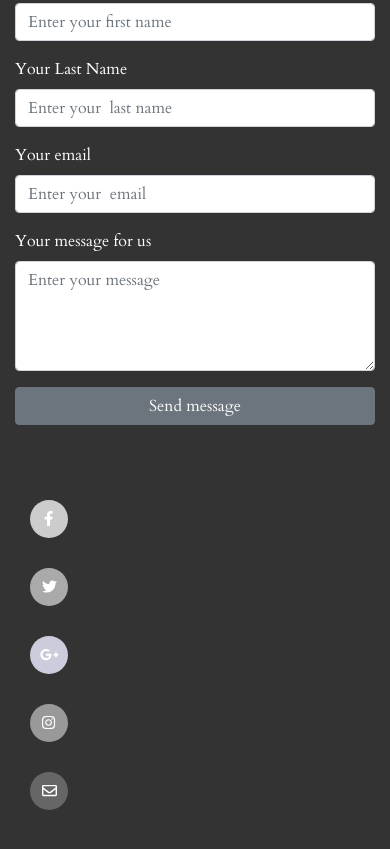
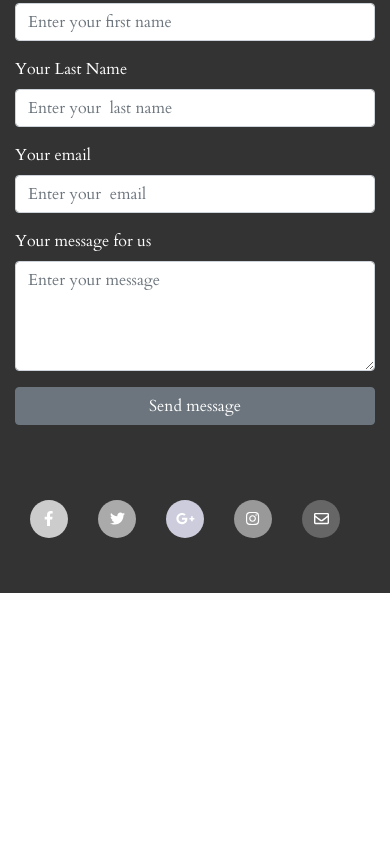
Before and after one commit to vskidevelopers/Vski, a plain HTML site: page index.html in a window 390 px wide. Shown: the part 5513-6362 px from the top of the page. After the commit the page ends 6106 px from the top, so only its background shows below. Drawn offline with nearby package versions, Linux system fonts and the light colour scheme.

Commit message:
Changed mobile view

```diff
--- a/css/style.default.css
+++ b/css/style.default.css
@@ -347,6 +347,12 @@ h6,
   }
 }
 
+@media (max-width: 560px) {
+  p.social {
+    flex-direction: row;
+  }
+}
+
 @media (max-width: 400px) {
   .rounded-circle-div {
     width: 350px;
@@ -360,6 +366,10 @@ h6,
     height: auto;
   }
 
+  p.social {
+    flex-direction: row;
+  }
+
   .centered {
     display: flex;
     align-items: center;
--- a/index.html
+++ b/index.html
@@ -260,7 +260,7 @@
                     <div class="text-center">
                       <input type="submit" name="submit" value="Send message" class="btn btn-secondary btn-block">
                     </div>
-                    <div class="form-group">
+                    <div class="form-group" style="margin-top: 20px;">
                       <div data-netlify-recaptcha="true"></div>
                     </div>
                     <input type="hidden" name="form-name" value="contact">
```
